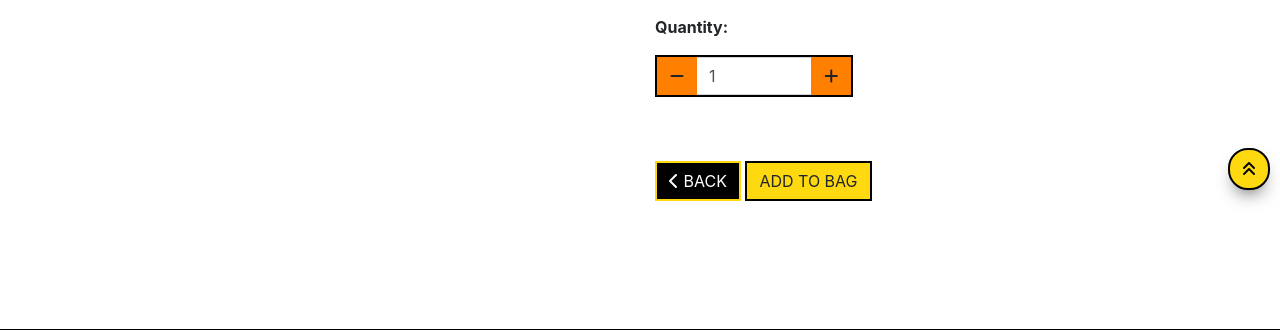
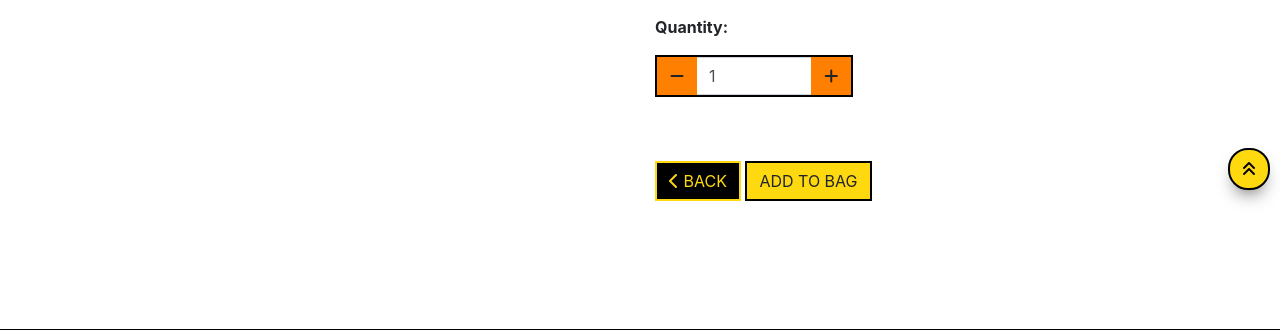
Before and after one commit to Code-Institute-Submissions/The-Fitness-Lab, a Django app: page /products/1/ in a window 1280 px wide. Shown: the part 600-930 px from the top of the page. Run offline with Django 3.2, Linux system fonts and the light colour scheme; data comes from the database, SQL or seed files in the repository; some libraries are stand-ins or nearby versions.

Commit message:
Added cart.html button style

```diff
--- a/static/css/base.css
+++ b/static/css/base.css
@@ -204,7 +204,7 @@ html {
 .border-yellow {
     border: 2px solid #ffd90f !important;
     background: #000;
-    color: #fff;
+    color: #ffd90f;
 }
 
 
@@ -688,7 +688,8 @@ input[name='q']::placeholder {
 
 /* Product Detail */
 
-.add-btn:hover {
+.add-btn:hover,
+.check-btn:hover {
     background-color: #ff7f00 !important;
     color: #fff;
 }
```
